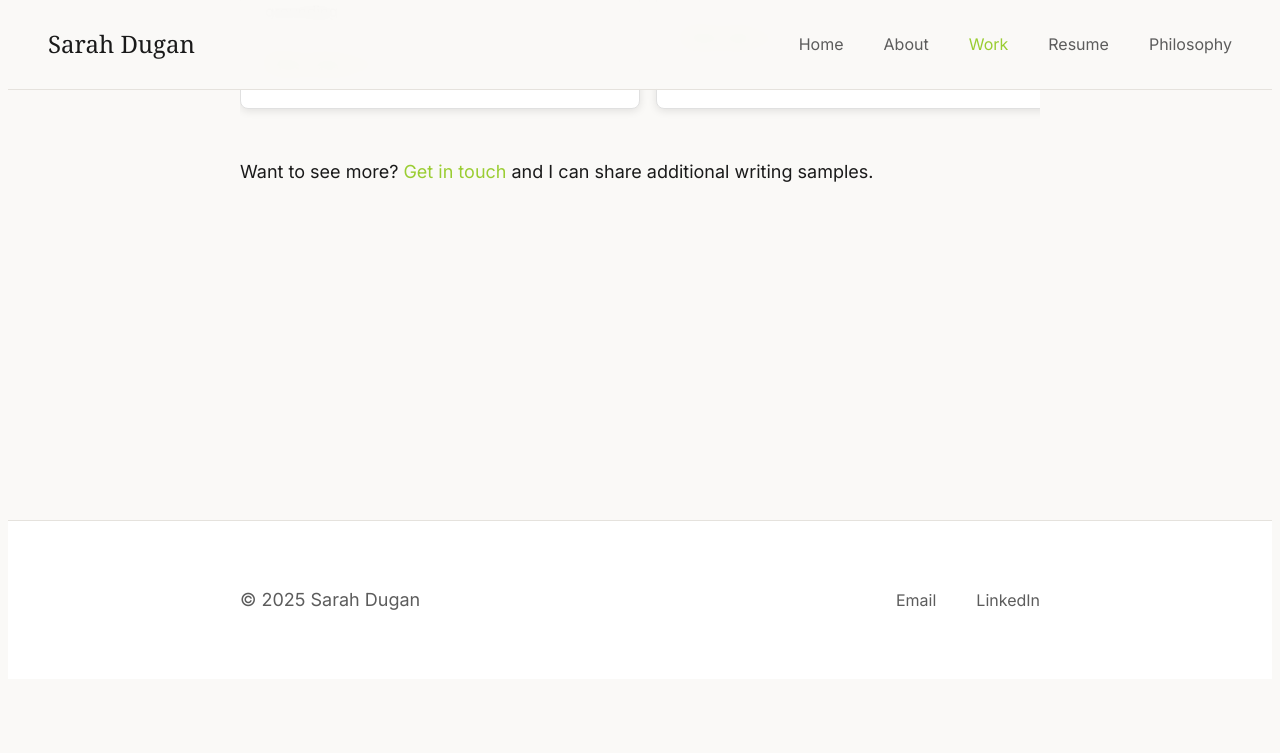
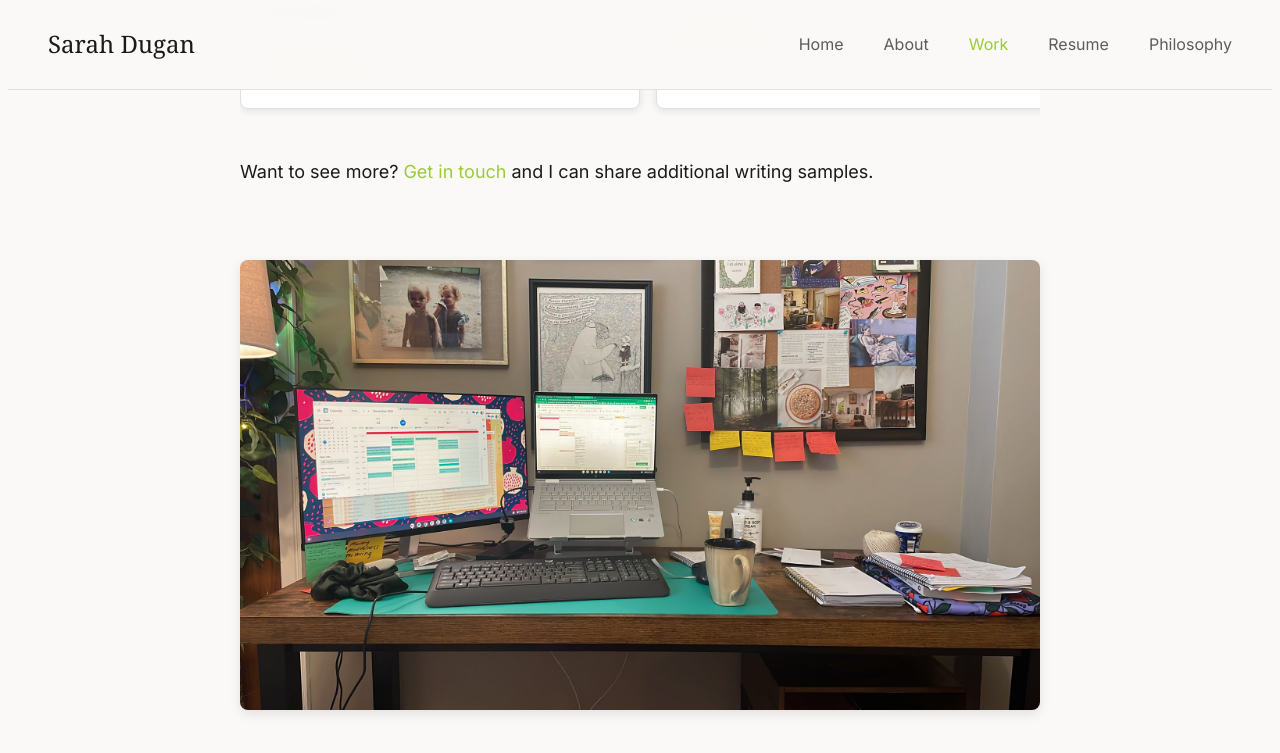
Before and after one commit to scrivera-dugan/site, a Jekyll site: the page built from my-work.md, in a window 1280 px wide and 900 px high, scrolled down 566 px. Shown: the top 753 px of the window. Built offline with Jekyll 4.4.1, drawn with Linux system fonts in a browser that asks for light colours; some web fonts are replaced; before the commit the page ends 1253 px from its top, so only the background shows below that.

Commit message:
Update my-work.md

```diff
--- a/my-work.md
+++ b/my-work.md
@@ -68,7 +68,6 @@ title: My Work
     <p>Comprehensive documentation covering embeddings fundamentals and implementation, telling the complete AI/ML embeddings story.</p>
     <a href="https://cloud.google.com/vertex-ai/generative-ai/docs/embeddings/get-text-embeddings" target="_blank">View docs →</a>
   </div>
-
   <div class="carousel-item">
     <h3>Vector Search</h3>
     <p>Full documentation set for Google Cloud's Vector Search product, enabling similarity search at scale.</p>
@@ -80,13 +79,11 @@ title: My Work
     <p>Launch announcement blog post introducing Google Cloud's centralized model management system.</p>
     <a href="https://cloud.google.com/blog/products/ai-machine-learning/vertex-ai-model-registry" target="_blank">Read post →</a>
   </div>
-
   <div class="carousel-item">
     <h3>MLOps with BigQuery ML & Vertex AI</h3>
     <p>Developer-focused blog demonstrating practical MLOps workflows across Google Cloud's ML platform.</p>
     <a href="https://cloud.google.com/blog/topics/developers-practitioners/mlops-bigquery-ml-vertex-ai-model-registry" target="_blank">Read post →</a>
   </div>
-
   <div class="carousel-item">
     <h3>Why I'm Excited About Model Registry</h3>
     <p>Personal perspective on the value of centralized model management for ML teams, published on Medium.</p>
@@ -94,4 +91,7 @@ title: My Work
   </div>
 
 </div>
+
 <p style="margin-top: 2rem;">Want to see more? <a href="mailto:sarahcdugan@gmail.com">Get in touch</a> and I can share additional writing samples.</p>
+
+<img src="{{ '/images/office.jpg' | relative_url }}" alt="Office workspace" style="width: 100%; height: auto; border-radius: 8px; box-shadow: 0 4px 12px rgba(0, 0, 0, 0.1); margin-top: 3rem;">
```
